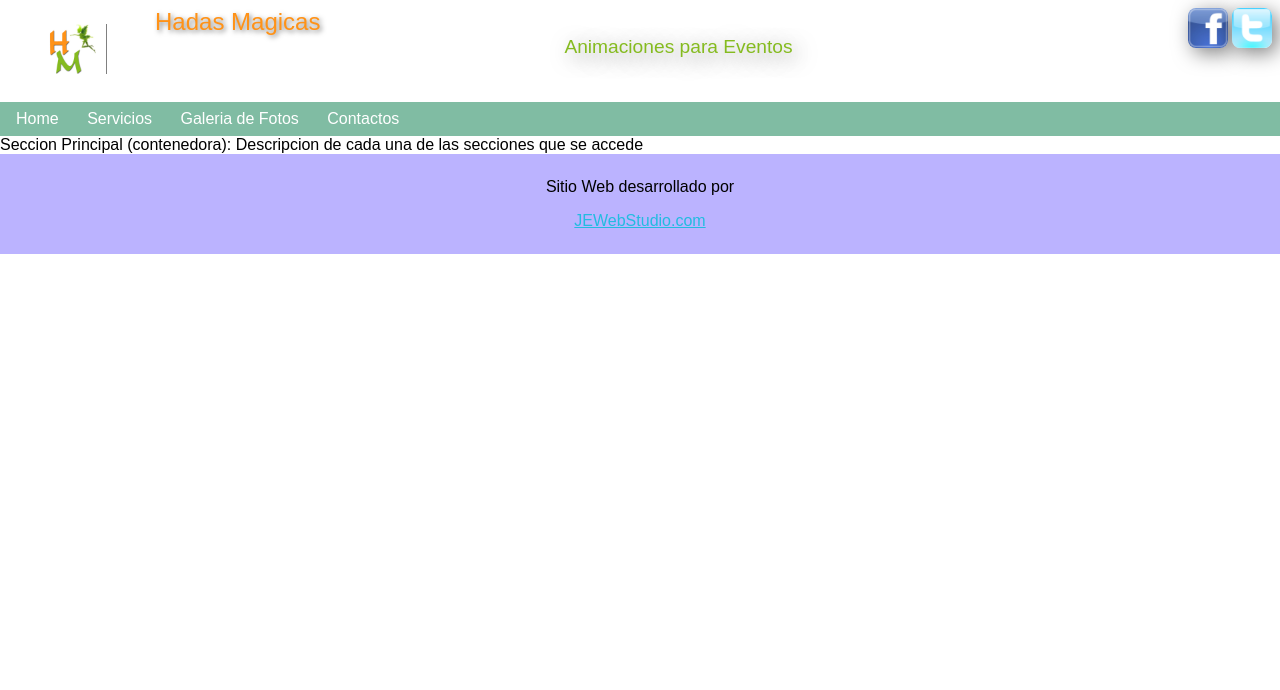
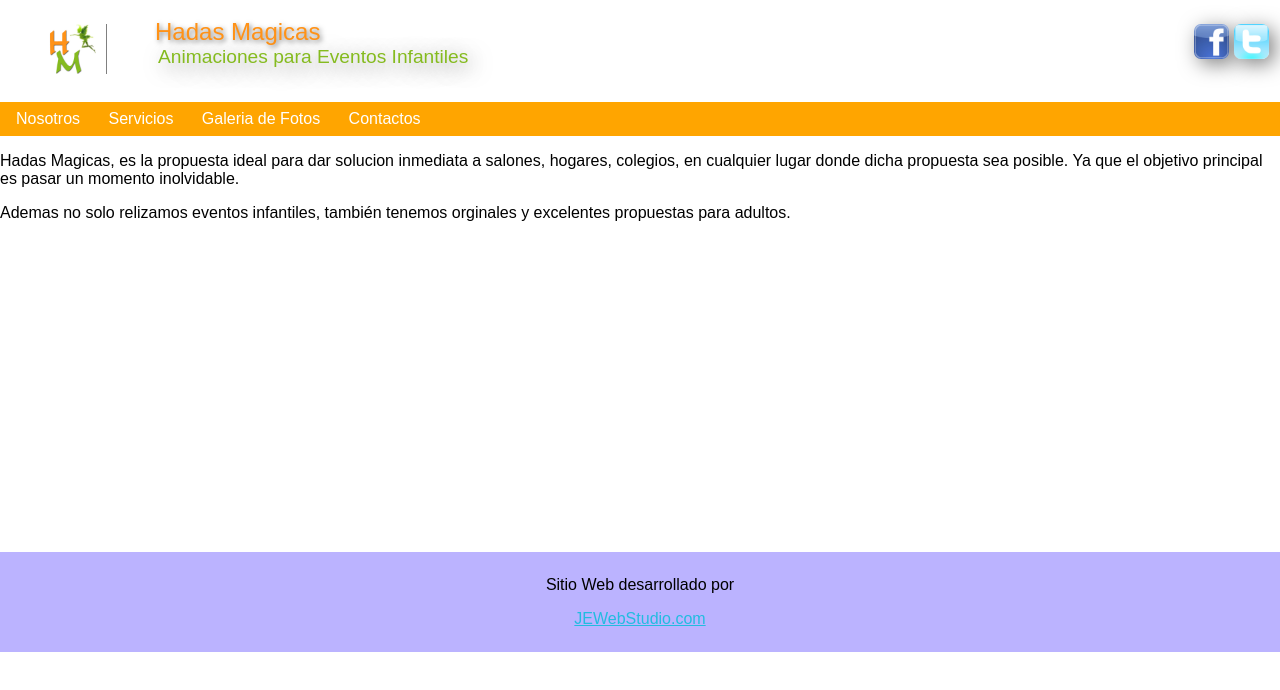
Before and after one commit to jorrom/HadasMagicas, a plain HTML site: page index.html in a window 1280 px wide. Drawn offline with Linux system fonts and the light colour scheme; a script that the page names is missing.

Commit message:
version 0.3

```diff
--- a/css/estilos.css
+++ b/css/estilos.css
@@ -38,7 +38,7 @@ header h1
 	color: #FF9217;
 	font-size: 1.5em;
 	font-weight: normal; /*impide que el titulo este en negrita*/
-	margin: 0 70px 0 0;
+	margin: 10px 70px 0 0;
 	vertical-align: middle;
 }
 header h2
@@ -47,14 +47,12 @@ header h2
 	color: #85bb1f;
 	font-size: 1.2em;
 	font-weight: normal; /*impide que el titulo este en negrita*/
-	margin: 0 70px 0 0;
-	text-align: center;
-	vertical-align: middle;
+	margin: 0 70px 0 150px;
 }
 
 header #redes
 {
-	margin: 0.5em 0.5em 0 0;
+	margin: 1.5em 0.7em 0 0;
 	position: absolute;
 	right: 0;
 	top: 0;
@@ -62,13 +60,13 @@ header #redes
 header #redes img
 {
 	border-radius: 20%;
-	width: 40px;
+	width: 35px;
 	box-shadow: rgba(0,0,0,0.5) 5px 5px 20px;
 }
 
 nav
 {
-	background: #80BCA3;
+	background: orange;
 	position: relative;
 }
 nav ul
@@ -93,5 +91,10 @@ nav ul li a
 }
 nav ul li a:hover
 {
-	background: #344B54;
+	background: #85bb1f;
 }
+
+#contenedor
+{
+	height: 400px;
+}
--- a/index.html
+++ b/index.html
@@ -18,23 +18,29 @@
 			Hadas Magicas
 		</h1>
 		<h2>
-			Animaciones para Eventos
+			Animaciones para Eventos Infantiles
 		</h2>
 		<figure id="redes">
-			<a href="#"><img src="image/face.jpg"></a>
+			<a href="https://www.facebook.com/hadas.magicas.7" target="_blank"><img src="image/face.jpg"></a>
 			<a href="#"><img src="image/twitter.jpg"></a>
 		</figure>
 	</header>
 	<nav>
 		<ul>
-			<li><a href="#">Home</a></li>
+			<li><a href="#">Nosotros</a></li>
 			<li><a href="#">Servicios</a></li>
 			<li><a href="#">Galeria de Fotos</a></li>
 			<li><a href="#">Contactos</a></li>
 		</ul>
 	</nav>
-	<section>
-		Seccion Principal (contenedora): Descripcion de cada una de las secciones que se accede
+	<section id="contenedor">
+		<p>
+			Hadas Magicas, es la propuesta ideal para dar solucion inmediata a salones, hogares, colegios, en cualquier lugar donde dicha propuesta sea posible.
+			Ya que el objetivo principal es pasar un momento inolvidable.
+		</p>
+		<p>
+			Ademas no solo relizamos eventos infantiles, también tenemos orginales y excelentes propuestas para adultos.
+		</p>
 	</section>
 	<footer>
 		<p>Sitio Web desarrollado por</p>
```
